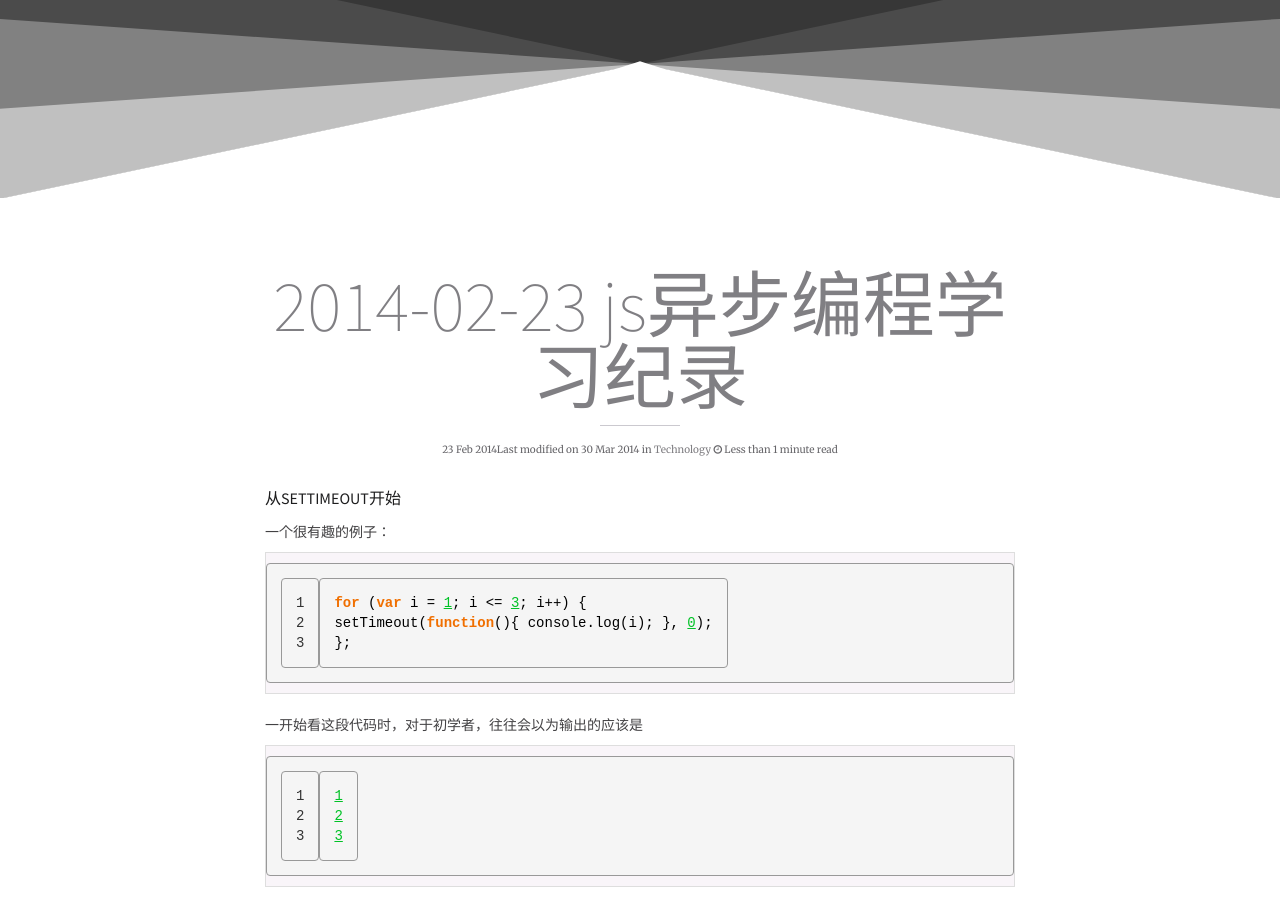
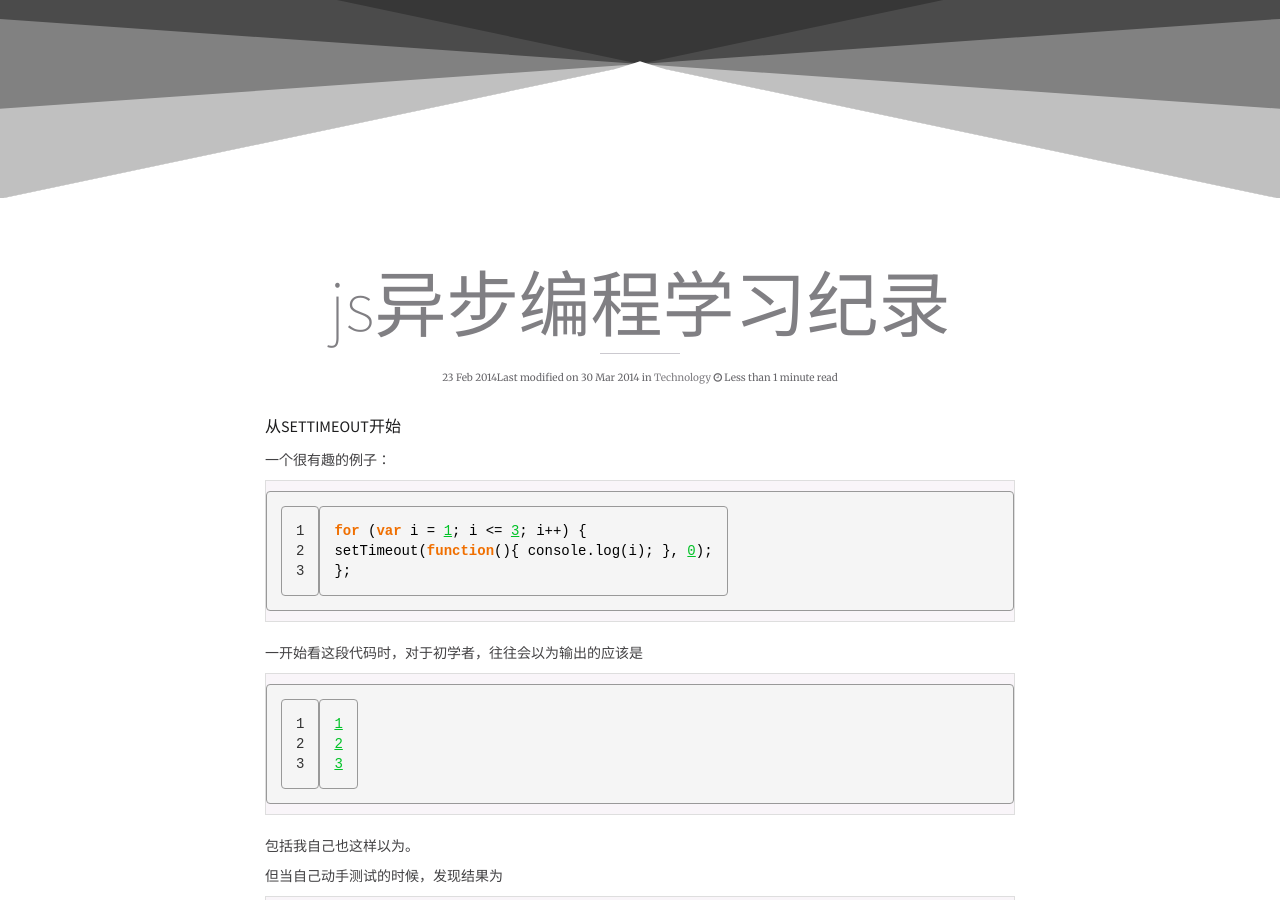
Before and after one commit to zyhwyl/zyhwyl.github.io, a Jekyll site: the page built from _posts/2014-02-23-js-learn.md, in a window 1280 px wide and 900 px high, scrolled down 342 px. Built offline with Jekyll 4.4.1, drawn with Linux system fonts in a browser that asks for light colours; nearby versions of some CDN libraries; library files that are not in the unit come from our copies; comment, search, counter and statistics services are not loaded.

Commit message:
修改了文章的一些内容

```diff
--- a/_posts/2014-02-23-js-learn.md
+++ b/_posts/2014-02-23-js-learn.md
@@ -1,6 +1,6 @@
 ---
 layout: post
-title: "2014-02-23 js异步编程学习纪录"
+title: "js异步编程学习纪录"
 description: "2014-02-23 js异步编程学习纪录"
 category: Technology
 tags: [diary,learn]
```
